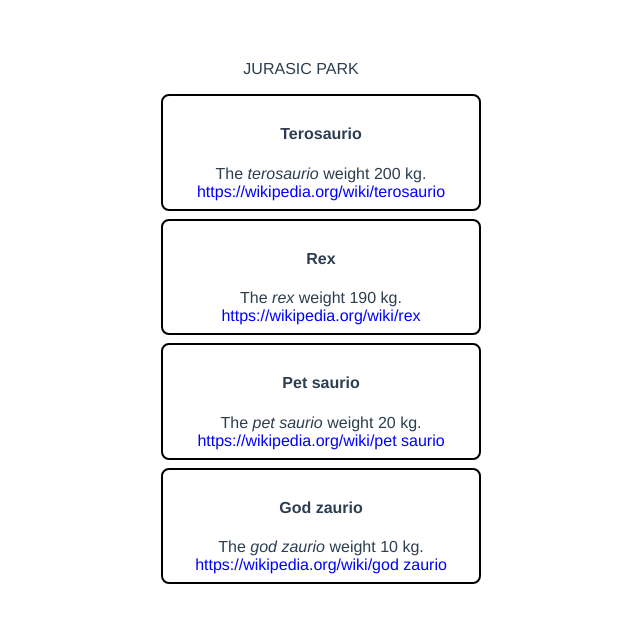
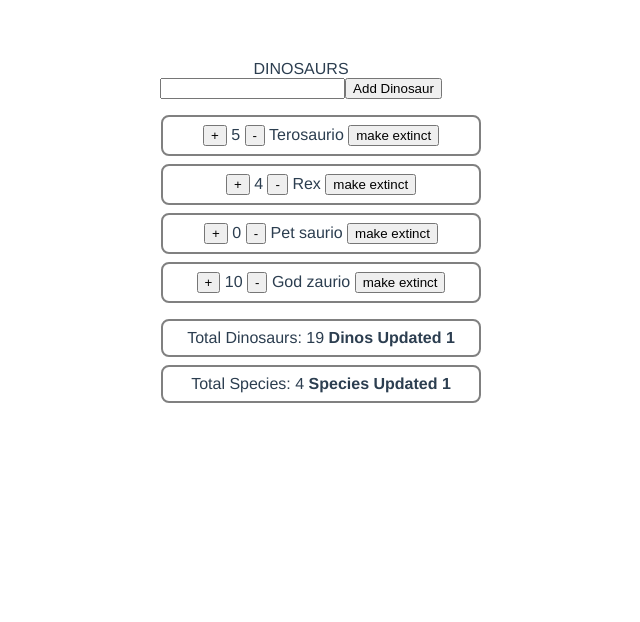
Before and after one commit to haglermgp/vue, a Vue app in the folder basic-web-app/: page / in a window 1280 px wide. Shown: the top 622 px of the page, without its empty margins (339-979 px from the left). Built offline with nearby package versions, Linux system fonts and the light colour scheme.

Commit message:
add component computed properties

```diff
--- a/basic-web-app/src/App.vue
+++ b/basic-web-app/src/App.vue
@@ -1,52 +1,81 @@
 <template>
   <div id="app" >
-    <header>{{ title | capitalize }}</header>
+    <header>{{ title }}</header>
+    <form v-on:submit.prevent="addItem">
+      <input type="text" name='dino' >
+      <button >Add Dinosaur</button>
+    </form>
     <ul>
-      <li v-for='(dino, index) in dinos' class="boxDinos" >
-        <h4>{{ dino.text | capitalize }}</h4>
-        <span>The <i>{{ dino.text | undercase }}</i> weight {{ dino.weight }}. </span>
-        <br>
-        <a href="">{{ dino.text | undercase | url }}</a>
+      <li v-for='(dino, index) in dinos' >
+        <button v-on:click='addDino(index)'>+</button>
+        {{ dino.quantity }}
+        <button v-on:click='decreaseDino(dino.quantity, index)'>-</button>
+        {{ dino.text }}
+        <button >make extinct</button>
       </li>
     </ul>
+    <div>
+      <ul>
+        <li>Total Dinosaurs: {{ totalDinos }} <b> Dinos Updated {{dinosUpdated}}</b></li>
+        <li>Total Species: {{ totalSpecies }} <b> Species Updated {{speciesUpdated}}</b></li>
+      </ul>
+    </div>
   </div>
 </template>
 
 <script>
-import HelloWorld from './components/HelloWorld.vue'
-
 export default {
   name: 'app',
   data () {
     return {
-      title: 'JURASIC PARK',
+      title: 'DINOSAURS',
+      dinosUpdated: 0,
+      speciesUpdated: 0,
       dinos: [
-        { text: 'Terosaurio', weight: '200 kg' },
-        { text: 'Rex', weight: '190 kg' },
-        { text: 'Pet saurio', weight: '20 kg' },
-        { text: 'God zaurio', weight: '10 kg' }
+        { text: 'Terosaurio', quantity: 5 },
+        { text: 'Rex', quantity: 4 },
+        { text: 'Pet saurio', quantity: 0 },
+        { text: 'God zaurio', quantity: 10 }
       ],
     }
   },
-  filters: {
-    capitalize: (value) => {
+  methods: {
+    addItem(value) {
+      let newDino = value.target[0]
+      if (newDino.value !== '') {
+        this.dinos.push({
+          text: newDino.value,
+          quantity: 0
+        })
+        newDino.value = ''
+      };
+    },
+    addDino(index) {
+      this.dinos[index].quantity += 1
+    },
+    decreaseDino(value, index) {
+      if (value > 0) {
+        this.dinos[index].quantity -= 1
+      };
+    }
+  },
+  computed: {
+    totalDinos() {
+      this.dinosUpdated += 1;
+      var sum = 0;
+      var dinos = this.dinos;
 
-      if (!value) return '';
-      value = value.toString();
+      dinos.forEach((element) => {
+        sum += element.quantity;
+      })
 
-      return value.charAt(0).toUpperCase() + value.slice(1)
+      return sum
     },
-    undercase: (value) => {
-      if(!value) return '';
-        value = value.toString();
-
-        return value.toLowerCase();
-    },
-    url: (value) => {
-      if(!value) return '';
-        value = value.toString();
-
-        return 'https://wikipedia.org/wiki/' + value
+    totalSpecies() {
+      this.speciesUpdated += 1;
+      var sum = 0;
+      var dinos = this.dinos;
+      return sum = dinos.length
     }
   }
 }
@@ -67,9 +96,9 @@ export default {
     list-style-type: none;
   }
 
-  .boxDinos {
+  li {
     width: 300px;
-    border: 2px solid black;
+    border: 2px solid grey;
     border-radius: 8px;
     margin: 8px;
     margin: 8px auto;
```
